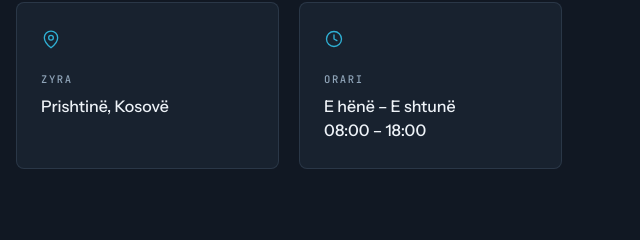
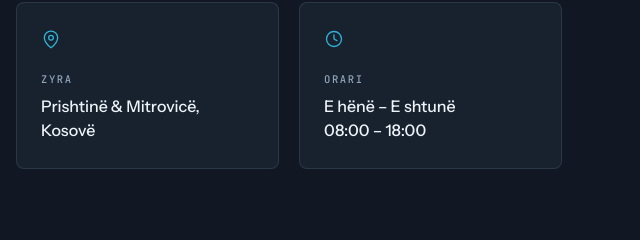
Before and after one commit to blertahajdiniazemi/zone-security, a plain HTML site: page index.html in a window 1280 px wide. Shown: the part 5879-6119 px from the top of the page, 634-1274 px from the left. Drawn offline with Linux system fonts and the light colour scheme.

Commit message:
Prishtinë & Mitrovicë

```diff
--- a/index.html
+++ b/index.html
@@ -1667,7 +1667,7 @@ p{margin:0;}
       <div class="contact__card">
         <svg viewBox="0 0 24 24" fill="none" stroke="currentColor" stroke-width="1.6" stroke-linecap="round" stroke-linejoin="round"><path d="M20 10.5c0 6-8 12-8 12s-8-6-8-12a8 8 0 1116 0z"/><circle cx="12" cy="10.5" r="2.8"/></svg>
         <h3>Zyra</h3>
-        <p>Prishtinë, Kosovë</p>
+        <p>Prishtinë & Mitrovicë, Kosovë</p>
       </div>
       <div class="contact__card">
         <svg viewBox="0 0 24 24" fill="none" stroke="currentColor" stroke-width="1.6" stroke-linecap="round" stroke-linejoin="round"><circle cx="12" cy="12" r="9"/><path d="M12 7v5l3.5 2"/></svg>
```
